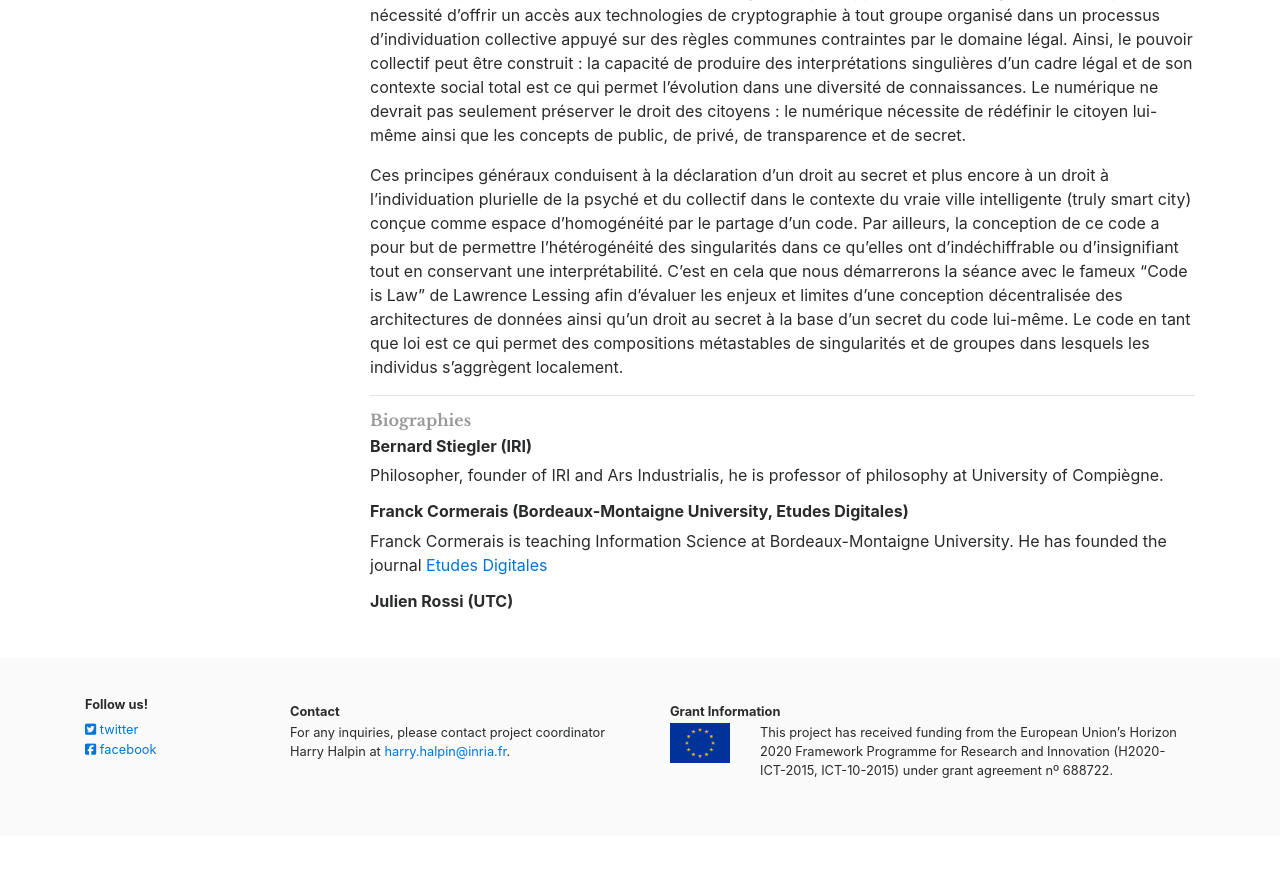
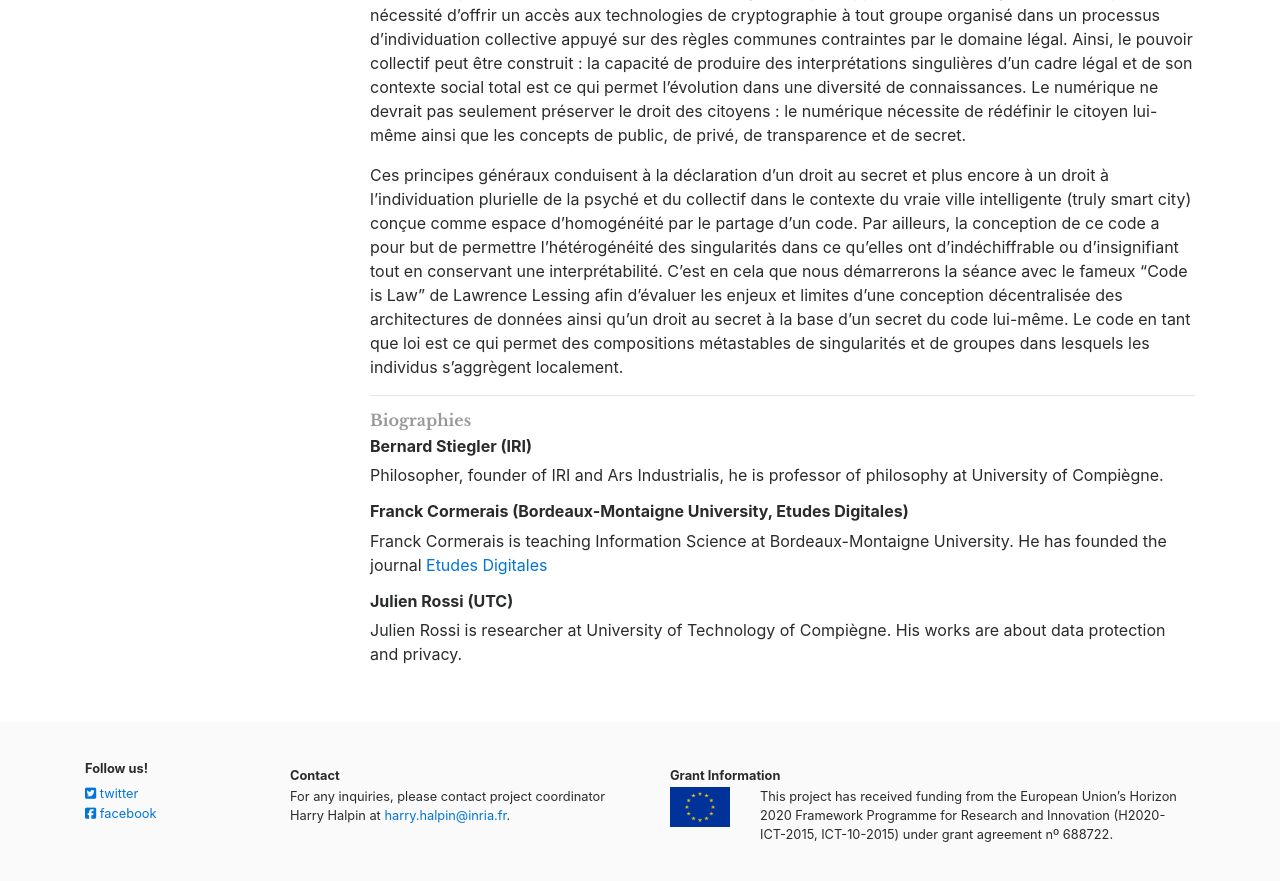
Before and after one commit to nextleap-project/nextleap-website, a Jekyll site: the page built from _seminars/2017-4.md, in a window 1280 px wide and 900 px high, scrolled down 1412 px. Shown: the top 881 px of the window. Built offline with Jekyll 4.4.1, drawn with Linux system fonts in a browser that asks for light colours; nearby versions of some CDN libraries; before the commit the page ends 2248 px from its top, so only the background shows below that.

Commit message:
adds description for julien rossi

```diff
--- a/_seminars/2017-4.md
+++ b/_seminars/2017-4.md
@@ -49,3 +49,5 @@ Philosopher, founder of IRI and Ars Industrialis, he is professor of philosophy
 Franck Cormerais is teaching Information Science at Bordeaux-Montaigne University. He has founded the journal [Etudes Digitales](http://etudes-digitales.fr/)
 
 ##### Julien Rossi (UTC)
+
+Julien Rossi is researcher at University of Technology of Compiègne. His works are about data protection and privacy.
```
